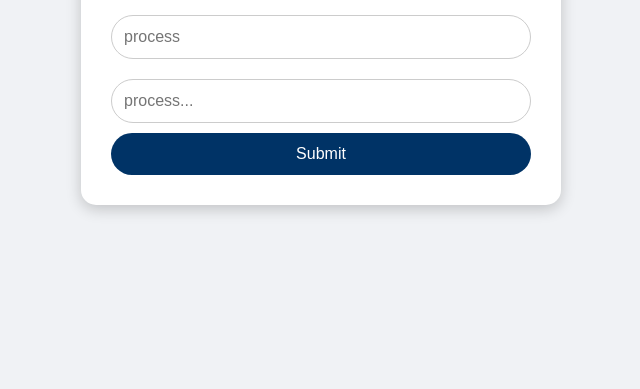
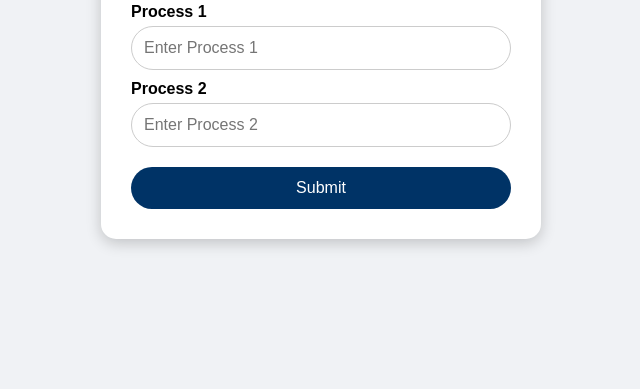
Before and after one commit to Rubini41/boat, a plain HTML site: page index.html in a window 1280 px wide. Shown: the part 411-800 px from the top of the page, without its empty margins (319-959 px from the left). Drawn offline with Linux system fonts and the light colour scheme.

Commit message:
Update index.html

```diff
--- a/index.html
+++ b/index.html
@@ -7,27 +7,29 @@
 
 <style>
 body{
+    margin:0;
+    padding:0;
     font-family:Arial,sans-serif;
     background:#f0f2f5;
     display:flex;
     justify-content:center;
     align-items:center;
     height:100vh;
-    margin:0;
 }
 
 .container{
-    width:420px;
-    background:#fff;
+    width:380px;
+    background:white;
     padding:30px;
     border-radius:15px;
     text-align:center;
-    box-shadow:0 4px 15px rgba(0,0,0,.2);
+    box-shadow:0 4px 15px rgba(0,0,0,0.2);
 }
 
 .logo{
     width:120px;
-    margin-bottom:10px;
+    height:auto;
+    margin-bottom:15px;
 }
 
 h2{
@@ -35,10 +37,17 @@ h2{
     margin-bottom:20px;
 }
 
+label{
+    display:block;
+    text-align:left;
+    margin-top:10px;
+    font-weight:bold;
+}
+
 input{
     width:100%;
     padding:12px;
-    margin:10px 0;
+    margin-top:5px;
     border:1px solid #ccc;
     border-radius:25px;
     font-size:16px;
@@ -48,45 +57,41 @@ input{
 button{
     width:100%;
     padding:12px;
+    margin-top:20px;
     background:#003366;
     color:white;
     border:none;
     border-radius:25px;
+    font-size:16px;
     cursor:pointer;
-    font-size:16px;
 }
 
 button:hover{
     background:#0055aa;
 }
 </style>
+
 </head>
 
 <body>
 
 <div class="container">
 
-<img src="collegelogo.jpg" class="logo" alt="College Logo">
+    <img src="collegelogo.jpg" class="logo" alt="College Logo">
 
-<h2>Adhiparasakthi Engineering College</h2>
+    <h2>Adhiparasakthi Engineering College</h2>
 
-<form action="https://formspree.io/f/xjgqpzzj" method="POST">
+    <form action="https://formspree.io/f/xjgqpzzj" method="POST">
 
-<input
-type="text"
-name="process1"
-placeholder="process"
-required>
+        <label>Process 1</label>
+        <input type="text" name="process1" placeholder="Enter Process 1" required>
 
-<input
-type="text"
-name="process2"
-placeholder="process..."
-required>
+        <label>Process 2</label>
+        <input type="text" name="process2" placeholder="Enter Process 2" required>
 
-<button type="submit">Submit</button>
+        <button type="submit">Submit</button>
 
-</form>
+    </form>
 
 </div>
 
```
